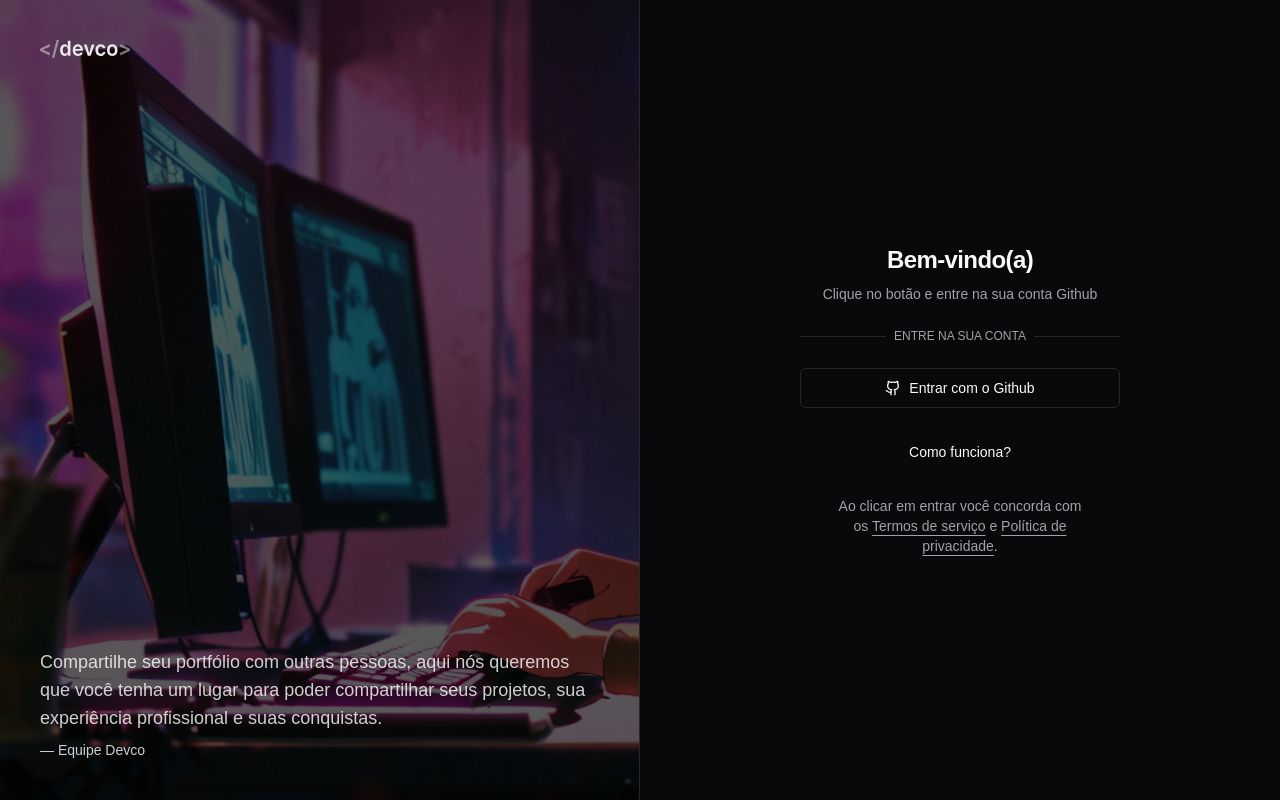
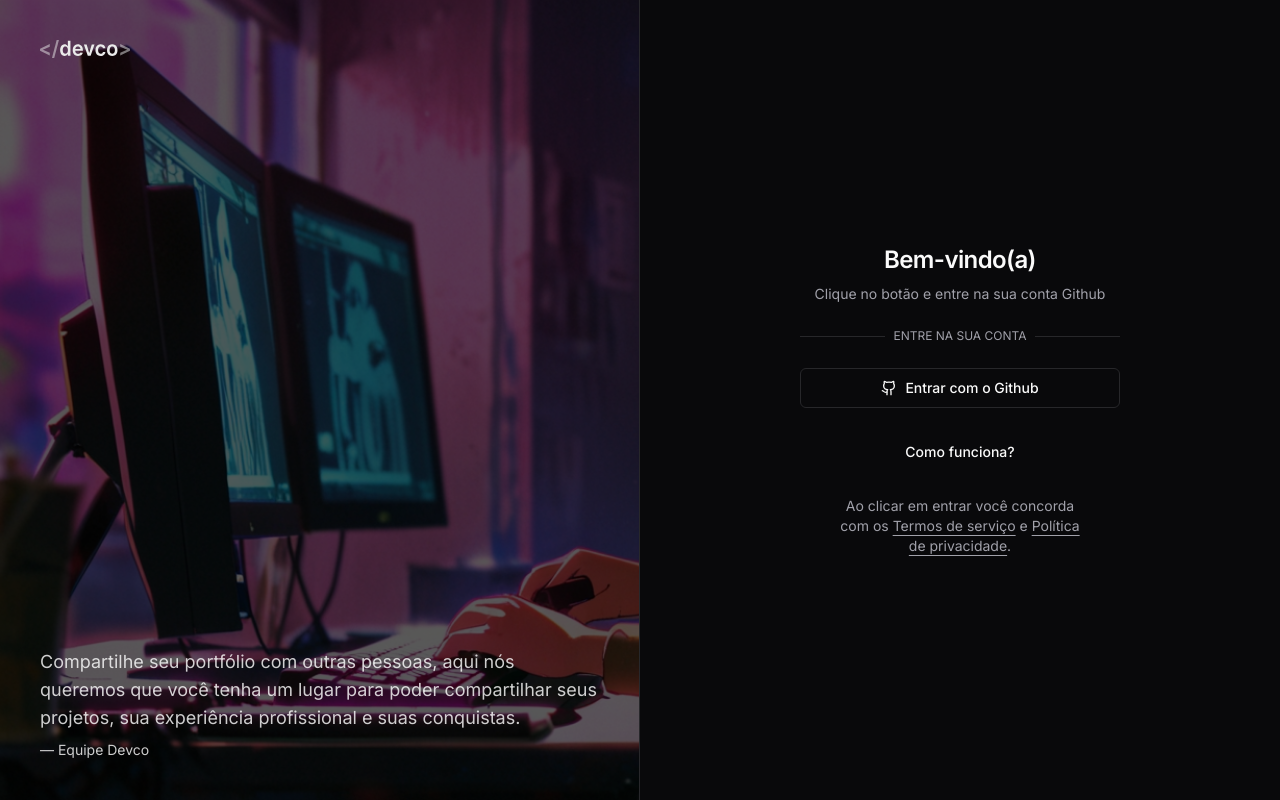
Before and after one commit to gabrielmeiradev/devco, a Next.js app: page /login in a window 1280 px wide. Built offline with nearby package versions, Linux system fonts and the light colour scheme.

Commit message:
changing font

```diff
--- a/app/layout.tsx
+++ b/app/layout.tsx
@@ -1,23 +1,14 @@
 import type { Metadata } from "next";
-import localFont from "next/font/local";
+import { Inter } from 'next/font/google'
 import "./globals.css";
 import { ThemeProvider } from "@/components/theme-provider"
-
-const geistSans = localFont({
-  src: "./fonts/GeistVF.woff",
-  variable: "--font-geist-sans",
-  weight: "100 900",
-});
-const geistMono = localFont({
-  src: "./fonts/GeistMonoVF.woff",
-  variable: "--font-geist-mono",
-  weight: "100 900",
-});
 
 export const metadata: Metadata = {
   title: "</devco> | Seu portal dev",
   description: "Crie quantos portfólios quiser, para o que quiser e a qualquer hora",
 };
+
+const inter = Inter({ subsets: ['latin'] })
 
 export default function RootLayout({
   children,
@@ -27,7 +18,7 @@ export default function RootLayout({
   return (
     <html lang="pt-br">
       <body
-        className={`${geistSans.variable} ${geistMono.variable} antialiased`}
+        className={`${inter.className} antialiased`}
       >
         <ThemeProvider
             attribute="class"
```
